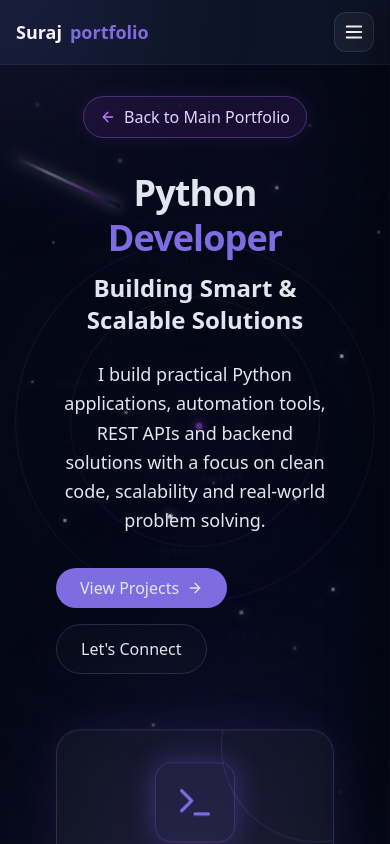
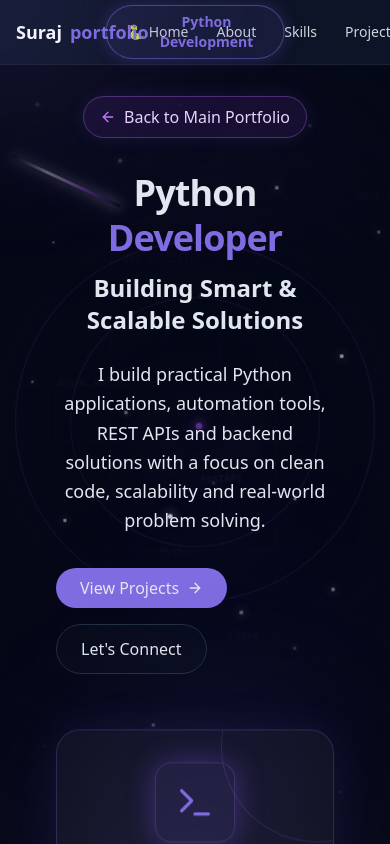
Before and after one commit to surajsinghsft/portfolio, a React (Vite) app: page /python in a window 390 px wide. Shown: the top 844 px of the page. Built offline with nearby package versions, Linux system fonts and the light colour scheme.

Commit message:
update mobile navbar

```diff
--- a/src/components/Navbar.jsx
+++ b/src/components/Navbar.jsx
@@ -22,6 +22,10 @@ export const Navbar = ({ pythonPage = false }) => {
   const [isScrolled, setIsScrolled] = useState(false);
   const [isMenuOpen, setIsMenuOpen] = useState(false);
 
+  // Detect actual touch/mobile devices even when
+  // Chrome "Desktop site" is enabled.
+  const [isTouchDevice, setIsTouchDevice] = useState(false);
+
   const navItems = pythonPage ? pythonNavItems : mainNavItems;
 
   useEffect(() => {
@@ -33,6 +37,23 @@ export const Navbar = ({ pythonPage = false }) => {
 
     return () => {
       window.removeEventListener("scroll", handleScroll);
+    };
+  }, []);
+
+  useEffect(() => {
+    const checkDevice = () => {
+      const touch =
+        window.matchMedia("(pointer: coarse)").matches ||
+        navigator.maxTouchPoints > 0;
+
+      setIsTouchDevice(touch);
+    };
+
+    checkDevice();
+    window.addEventListener("resize", checkDevice);
+
+    return () => {
+      window.removeEventListener("resize", checkDevice);
     };
   }, []);
 
@@ -68,20 +89,15 @@ export const Navbar = ({ pythonPage = false }) => {
 
       <div className="container mx-auto px-4 sm:px-6">
         <div className="relative flex items-center justify-between h-10 md:h-11">
-
           {/* Logo */}
           <a
             href={pythonPage ? "/python" : "/"}
             onClick={closeMenu}
-            className="text-lg sm:text-xl font-bold flex items-center z-[120] shrink-0"
+            className="text-lg sm:text-xl font-bold flex items-center z-[170] shrink-0"
           >
-            <span className="text-white">
-              Suraj
-            </span>
+            <span className="text-white">Suraj</span>
 
-            <span className="text-primary ml-2">
-              portfolio
-            </span>
+            <span className="text-primary ml-2">portfolio</span>
           </a>
 
           {/* =====================================================
@@ -90,29 +106,29 @@ export const Navbar = ({ pythonPage = false }) => {
 
           <a
             href="/python"
-            className="
-              hidden md:inline-flex
-              absolute
-              left-1/2
-              -translate-x-1/2
-              items-center
-              gap-1.5
-              px-5
-              py-1.5
-              rounded-full
-              border border-primary/50
-              bg-primary/10
-              text-primary
-              text-sm
-              font-semibold
-              shadow-[0_0_15px_rgba(139,92,246,0.25)]
-              hover:bg-primary/20
-              hover:border-primary
-              hover:shadow-[0_0_25px_rgba(139,92,246,0.45)]
-              hover:scale-105
-              transition-all
-              duration-300
-            "
+            className={cn(
+              isTouchDevice ? "hidden" : "inline-flex",
+              "absolute",
+              "left-1/2",
+              "-translate-x-1/2",
+              "items-center",
+              "gap-1.5",
+              "px-5",
+              "py-1.5",
+              "rounded-full",
+              "border border-primary/50",
+              "bg-primary/10",
+              "text-primary",
+              "text-sm",
+              "font-semibold",
+              "shadow-[0_0_15px_rgba(139,92,246,0.25)]",
+              "hover:bg-primary/20",
+              "hover:border-primary",
+              "hover:shadow-[0_0_25px_rgba(139,92,246,0.45)]",
+              "hover:scale-105",
+              "transition-all",
+              "duration-300"
+            )}
           >
             <span>🐍</span>
             <span>Python Development</span>
@@ -122,7 +138,12 @@ export const Navbar = ({ pythonPage = false }) => {
               DESKTOP NAVIGATION
           ====================================================== */}
 
-          <div className="hidden md:flex items-center gap-7 ml-auto">
+          <div
+            className={cn(
+              "items-center gap-7 ml-auto",
+              isTouchDevice ? "hidden" : "flex"
+            )}
+          >
             {navItems.map((item) => (
               <a
                 key={item.name}
@@ -149,32 +170,24 @@ export const Navbar = ({ pythonPage = false }) => {
           <button
             type="button"
             onClick={() => setIsMenuOpen((prev) => !prev)}
-            className="
-              md:hidden
-              relative
-              z-[90]
-              flex
-              items-center
-              justify-center
-              w-10
-              h-10
-              rounded-xl
-              bg-white/5
-              border border-white/10
-              text-white
-              hover:bg-primary/10
-              hover:border-primary/30
-              transition-all
-              duration-300
-            "
+            className={cn(
+              "relative z-[170]",
+              "items-center justify-center",
+              "w-10 h-10",
+              "rounded-xl",
+              "bg-white/5",
+              "border border-white/10",
+              "text-white",
+              "hover:bg-primary/10",
+              "hover:border-primary/30",
+              "transition-all",
+              "duration-300",
+              isTouchDevice ? "flex" : "hidden"
+            )}
             aria-label={isMenuOpen ? "Close Menu" : "Open Menu"}
             aria-expanded={isMenuOpen}
           >
-            {isMenuOpen ? (
-              <X size={22} />
-            ) : (
-              <Menu size={22} />
-            )}
+            {isMenuOpen ? <X size={22} /> : <Menu size={22} />}
           </button>
         </div>
       </div>
@@ -186,9 +199,10 @@ export const Navbar = ({ pythonPage = false }) => {
       <div
         onClick={closeMenu}
         className={cn(
-          "fixed inset-0 z-[100] md:hidden",
+          "fixed inset-0 z-[150]",
           "bg-black/50 backdrop-blur-[2px]",
           "transition-opacity duration-300",
+          isTouchDevice ? "block" : "hidden",
           isMenuOpen
             ? "opacity-100 visible"
             : "opacity-0 invisible pointer-events-none"
@@ -201,67 +215,70 @@ export const Navbar = ({ pythonPage = false }) => {
 
       <div
         className={cn(
-          "fixed top-0 right-0 h-[100dvh] w-[82%] max-w-[340px] z-[110] md:hidden flex flex-col",
+          "fixed top-0 right-0",
+          "h-[100dvh]",
+          "w-[88%] max-w-[360px]",
+          "z-[160]",
           "bg-[#0B1120]",
           "border-l border-primary/20",
-          "shadow-[-15px_0_45px_rgba(0,0,0,0.45)]",
+          "shadow-[-20px_0_50px_rgba(0,0,0,0.55)]",
           "transition-transform duration-300 ease-out",
-          isMenuOpen
-            ? "translate-x-0"
-            : "translate-x-full"
+          "flex flex-col",
+          isTouchDevice ? "flex" : "hidden",
+          isMenuOpen ? "translate-x-0" : "translate-x-full"
         )}
       >
         {/* Drawer Header */}
-        <div className="flex items-center justify-between px-6 py-5 border-b border-white/10">
-
+        <div className="flex items-center justify-between px-5 py-5 border-b border-white/10 shrink-0">
           <div>
-            <p className="text-xs uppercase tracking-[0.25em] text-primary">
+            <p className="text-[10px] sm:text-xs uppercase tracking-[0.25em] text-primary">
               Navigation
             </p>
 
-            <p className="text-white font-semibold mt-1">
+            <p className="text-white font-semibold text-base sm:text-lg mt-1">
               {pythonPage ? "Python Development" : "Main Portfolio"}
             </p>
           </div>
 
+          {/* Separate close button */}
           <button
-            type="button"
-            onClick={closeMenu}
-            className="
-              flex
-              items-center
-              justify-center
-              w-10
-              h-10
-              rounded-xl
-              bg-white/5
-              border border-white/10
-              text-gray-300
-              hover:text-white
-              hover:border-primary/40
-              transition-all
-              duration-300
-            "
-            aria-label="Close Menu"
-          >
-            <X size={21} />
-          </button>
+  type="button"
+  onClick={() => setIsMenuOpen(true)}
+  className={cn(
+    "relative z-[170]",
+    "items-center justify-center",
+    "w-10 h-10",
+    "rounded-xl",
+    "bg-white/5",
+    "border border-white/10",
+    "text-white",
+    "hover:bg-primary/10",
+    "hover:border-primary/30",
+    "transition-all",
+    "duration-300",
+    isTouchDevice && !isMenuOpen ? "flex" : "hidden"
+  )}
+  aria-label="Open Menu"
+  aria-expanded={isMenuOpen}
+>
+  <Menu size={22} />
+</button>
         </div>
 
         {/* Drawer Content */}
-        <div className="flex-1 min-h-0 overflow-y-auto flex flex-col px-5 py-7">
-
+        <div className="flex-1 overflow-y-auto px-5 py-6">
           {/* Python Button */}
           <a
             href="/python"
             onClick={closeMenu}
             className="
+              w-full
               flex
               items-center
               gap-3
               px-4
-              py-3
-              rounded-xl
+              py-4
+              rounded-2xl
               border border-primary/40
               bg-primary/10
               text-primary
@@ -269,28 +286,27 @@ export const Navbar = ({ pythonPage = false }) => {
               shadow-[0_0_20px_rgba(139,92,246,0.12)]
               hover:bg-primary/20
               hover:border-primary/60
-              transition-all
-              duration-300
-              mb-6
+              transition-all duration-300
+              text-left
+              mb-5
             "
           >
-            <span className="text-lg">🐍</span>
+            <span className="text-xl shrink-0">🐍</span>
 
-            <div>
-              <p className="text-sm">
+            <div className="min-w-0">
+              <p className="text-sm sm:text-base font-semibold">
                 Python Development
               </p>
 
-              <p className="text-[11px] text-primary/60 mt-0.5">
+              <p className="text-[11px] sm:text-xs text-primary/60 mt-0.5">
                 Explore Python Work
               </p>
             </div>
           </a>
 
           {/* Navigation Links */}
-          <div className="flex flex-col gap-2">
-
-            {navItems.map((item, index) => (
+          <div className="flex flex-col gap-1">
+            {navItems.map((item) => (
               <a
                 key={item.name}
                 href={item.href}
@@ -300,17 +316,18 @@ export const Navbar = ({ pythonPage = false }) => {
                   flex
                   items-center
                   justify-between
+                  w-full
                   px-4
                   py-3.5
                   rounded-xl
                   text-gray-300
                   hover:text-white
                   hover:bg-white/5
-                  transition-all
-                  duration-300
+                  active:bg-white/10
+                  transition-all duration-300
                 "
               >
-                <span className="font-medium">
+                <span className="text-base sm:text-lg font-medium">
                   {item.name}
                 </span>
 
@@ -321,27 +338,20 @@ export const Navbar = ({ pythonPage = false }) => {
                     -translate-x-2
                     group-hover:opacity-100
                     group-hover:translate-x-0
-                    transition-all
-                    duration-300
+                    transition-all duration-300
                   "
                 >
                   →
                 </span>
               </a>
             ))}
-
           </div>
 
           {/* Bottom Info */}
-          <div className="mt-auto pt-8 pb-6">
-
-            <div className="h-px bg-white/10 mb-5" />
-
-            <p className="text-xs text-gray-500 leading-relaxed">
-              Building modern web applications with
-              MERN Stack & Python.
+          <div className="pt-7 mt-6 border-t border-white/10">
+            <p className="text-xs sm:text-sm text-gray-500 leading-relaxed text-center">
+              Building modern web applications with MERN Stack & Python.
             </p>
-
           </div>
         </div>
       </div>
```
